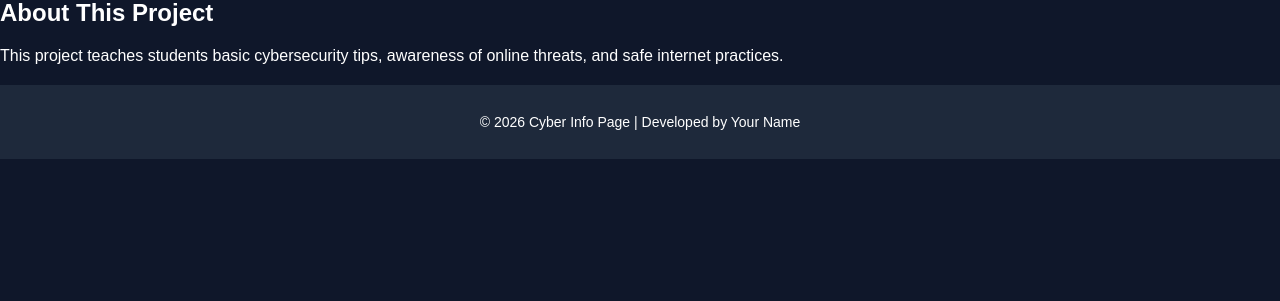
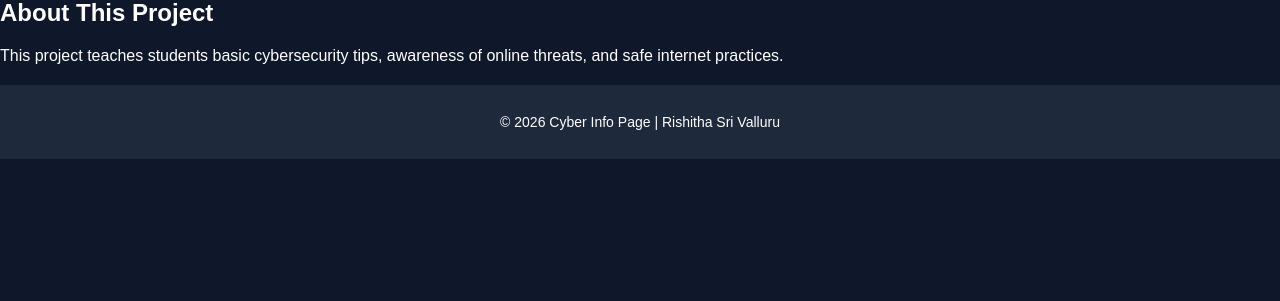
Before and after one commit to rish-vall/Rishitha_SCSP_2026, a Flask app: page /about in a window 1280 px wide. Shown: the part 122-423 px from the top of the page. Run offline with Flask 3, Linux system fonts and the light colour scheme.

Commit message:
Update about.html

```diff
--- a/templates/about.html
+++ b/templates/about.html
@@ -25,7 +25,7 @@
 </main>
 
 <footer>
-    <p>© 2026 Cyber Info Page | Developed by Your Name</p>
+    <p>© 2026 Cyber Info Page | Rishitha Sri Valluru</p>
 </footer>
 
 </body>
```
